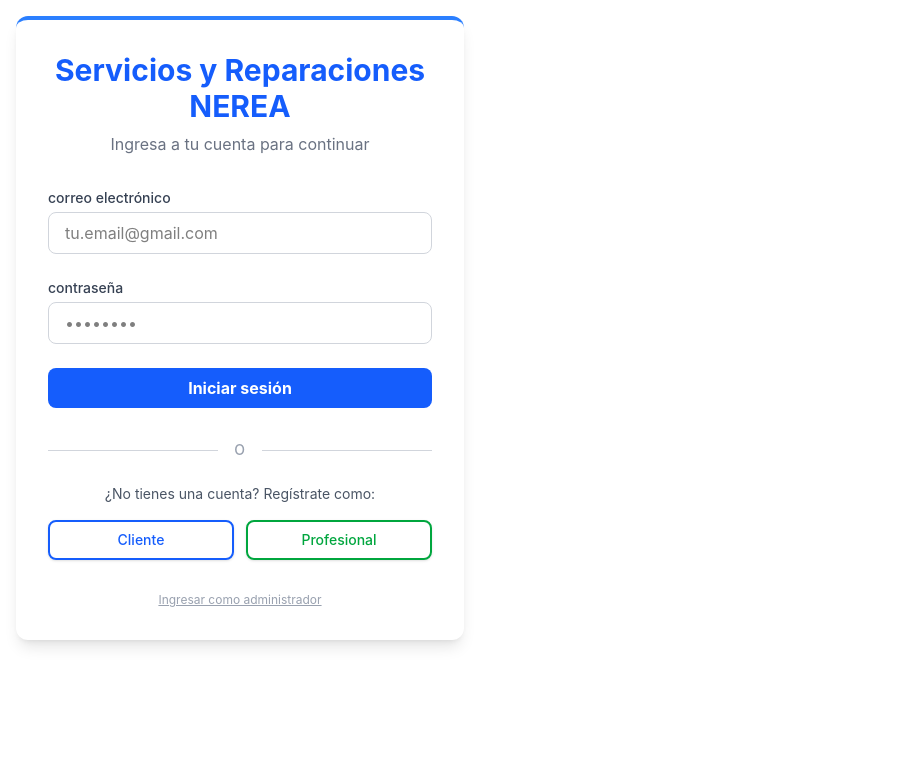
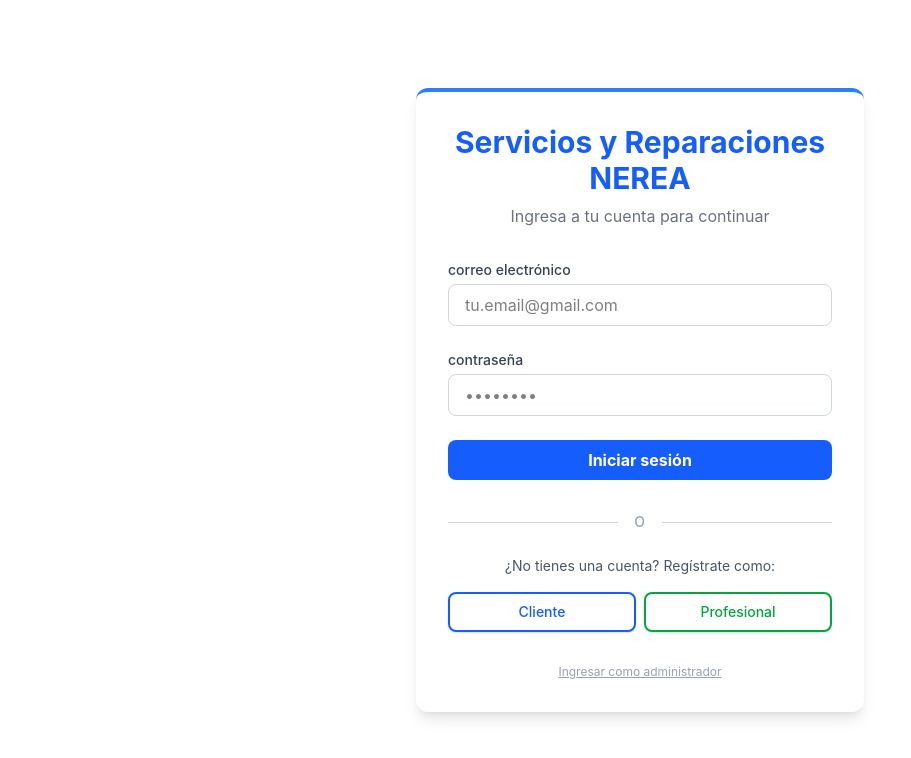
Before and after one commit to patotill/ServiciosNerea, a React (Vite) app: page / in a window 1280 px wide. Shown: the top 758 px of the page, without its empty margins (0-911 px from the left). Built offline with nearby package versions, Linux system fonts and the light colour scheme.

Commit message:
remplazo por components

```diff
--- a/package.json
+++ b/package.json
@@ -13,7 +13,6 @@
     "@types/react-dom": "^19.3.0",
     "@vitejs/plugin-react": "^6.1.2",
     "autoprefixer": "^10.6.1",
-    "postcss": "^8.5.29",
     "tailwindcss": "^4.3.3",
     "typescript": "^7.0.2",
     "vite": "^8.3.0"
--- a/src/app.tsx
+++ b/src/app.tsx
@@ -1,16 +1,18 @@
 import FormButton from "./components/buttons/formButton";
+import LinkButton from "./components/buttons/linkButton";
+import Card from "./components/containers/card";
+import Container from "./components/containers/container";
+import { Divider } from "./components/divider";
 import { FormInput } from "./components/inputs/formInput";
+import LinkText from "./components/text/linkText";
+import Text from "./components/text/Text";
+import Title from "./components/text/title";
 
 export function App() {
   return (
-    <div className="max-w-md w-full bg-white rounded-xl shadow-lg p-8 m-4 border-t-4 border-blue-500">
-      <div className="text-center mb-8">
-        <h1 className="text-3xl font-bold text-blue-600 mb-2">
-          Servicios y Reparaciones NEREA
-        </h1>
-        <p className="text-gray-500">Ingresa a tu cuenta para continuar</p>
-      </div>
-
+    <Container fullScreen direction="column">
+      <Card>
+        <Title text="Servicios y Reparaciones NEREA"></Title>
         <form id="login-form" className="space-y-6">
           <FormInput
             id="email"
@@ -30,43 +32,29 @@ export function App() {
           <FormButton color="blue" text="Iniciar sesión"></FormButton>
         </form>
 
-      <div className="mt-8 flex items-center justify-center space-x-4">
-        <span className="h-px w-full bg-gray-300"></span>
-        <span className="text-sm font-medium text-gray-400 uppercase tracking-wider">
-          O
-        </span>
-        <span className="h-px w-full bg-gray-300"></span>
-      </div>
+        <Divider></Divider>
 
         <div className="mt-6 text-center">
-        <p className="text-sm text-gray-600 mb-4">
-          ¿No tienes una cuenta? Regístrate como:
-        </p>
+          <Text>¿No tienes una cuenta? Regístrate como:</Text>
 
-        <div className="flex flex-col space-y-3 sm:flex-row sm:space-y-0 sm:space-x-3">
-          <a
-            href="/src/views/singUp/registro-cliente.html"
-            className="w-full flex justify-center items-center py-2 px-4 border-2 border-blue-600 rounded-lg shadow-sm text-sm font-medium text-blue-600 bg-transparent hover:bg-blue-50 transition-colors"
-          >
+          <Container direction="row">
+            <LinkButton href="/src/views/singUp/registro-cliente.html">
               Cliente
-          </a>
-          <a
+            </LinkButton>
+            <LinkButton
+              color="green"
               href="/src/views/singUp/registro-profesional.html"
-            className="w-full flex justify-center items-center py-2 px-4 border-2 border-green-600 rounded-lg shadow-sm text-sm font-medium text-green-600 bg-transparent hover:bg-green-50 transition-colors"
             >
               Profesional
-          </a>
+            </LinkButton>
+          </Container>
         </div>
+        <div className="mt-8 text-center">
+          <LinkText href="/src/profile/admin.html">
+            Ingresar como administrador
+          </LinkText>
         </div>
-
-      <div className="mt-8 text-center">
-        <a
-          href="/src/profile/admin.html"
-          className="text-xs text-gray-400 hover:text-gray-600 transition-colors underline"
-        >
-          Ingresar como administrador
-        </a>
-      </div>
-    </div>
+      </Card>
+    </Container>
   );
 }
--- a/src/components/buttons/formButton.tsx
+++ b/src/components/buttons/formButton.tsx
@@ -1,4 +1,4 @@
-import { AppColors } from "../../utils/colors";
+import AppColors from "../../utils/colors";
 
 type FormButtonProps = {
   color: keyof typeof AppColors;
--- /dev/null
+++ b/src/components/buttons/linkButton.tsx
@@ -0,0 +1,25 @@
+import AppColors from "../../utils/colors";
+
+interface LinkButtonProps {
+  href: string;
+  children?: React.ReactNode;
+  color?: keyof typeof AppColors;
+}
+
+export default function LinkButton({
+  href,
+  children,
+  color = "blue",
+}: LinkButtonProps) {
+  const defaultColor = AppColors[color];
+  return (
+    <a
+      href={href}
+      className={`w-full flex justify-center items-center py-2 px-4 border-2
+                ${defaultColor.border} rounded-lg shadow-sm text-sm font-medium ${defaultColor.text}
+                bg-transparent ${defaultColor.linkHover} transition-colors`}
+    >
+      {children}
+    </a>
+  );
+}
--- /dev/null
+++ b/src/components/containers/card.tsx
@@ -0,0 +1,7 @@
+export default function Card({ children }: React.PropsWithChildren) {
+  return (
+    <div className="max-w-md w-full bg-white rounded-xl shadow-lg p-8 m-4 border-t-4 border-blue-500">
+      {children}
+    </div>
+  );
+}
--- /dev/null
+++ b/src/components/containers/container.tsx
@@ -0,0 +1,22 @@
+interface ContainerProps extends React.PropsWithChildren {
+  direction?: "row" | "column";
+  fullScreen?: boolean;
+  gap?: string;
+}
+
+export default function Container({
+  direction,
+  fullScreen,
+  gap,
+  children,
+}: ContainerProps) {
+  const center =
+    direction === "column" ? "items-center justify-center" : "items-center";
+  return (
+    <div
+      className={`${fullScreen && "h-screen"} ${gap || "gap-2"} flex ${"flex" + direction} ${center}`}
+    >
+      {children}
+    </div>
+  );
+}
--- /dev/null
+++ b/src/components/divider.tsx
@@ -0,0 +1,11 @@
+export function Divider() {
+  return (
+    <div className="mt-8 flex items-center justify-center space-x-4">
+      <span className="h-px w-full bg-gray-300"></span>
+      <span className="text-sm font-medium text-gray-400 uppercase tracking-wider">
+        O
+      </span>
+      <span className="h-px w-full bg-gray-300"></span>
+    </div>
+  );
+}
--- /dev/null
+++ b/src/components/text/Text.tsx
@@ -0,0 +1,3 @@
+export default function Text({ children }: { children: React.ReactNode }) {
+  return <p className="text-sm text-gray-600 mb-4">{children}</p>;
+}
--- /dev/null
+++ b/src/components/text/linkText.tsx
@@ -0,0 +1,15 @@
+interface LinkTextProps {
+  href: string;
+  children: React.ReactNode;
+}
+
+export default function LinkText({ children, href }: LinkTextProps) {
+  return (
+    <a
+      href="href"
+      className="text-xs text-gray-400 hover:text-gray-600 transition-colors underline"
+    >
+      {children}
+    </a>
+  );
+}
--- /dev/null
+++ b/src/components/text/title.tsx
@@ -0,0 +1,8 @@
+export default function Title({ text }: { text: string }) {
+  return (
+    <div className="text-center mb-8">
+      <h1 className="text-3xl font-bold text-blue-600 mb-2">{text}</h1>
+      <p className="text-gray-500">Ingresa a tu cuenta para continuar</p>
+    </div>
+  );
+}
--- a/src/utils/colors.ts
+++ b/src/utils/colors.ts
@@ -1,18 +1,32 @@
-export const AppColors = {
+const AppColors = {
   blue: {
     bg: "bg-blue-600",
     hover: "hover:bg-blue-700",
+    border: "border-blue-600",
+    linkHover: "hover:bg-blue-50",
+    text: "text-blue-600",
   },
   red: {
     bg: "bg-red-600",
     hover: "hover:bg-red-700",
+    border: "border-red-600",
+    linkHover: "hover:bg-red-50",
+    text: "text-red-600",
   },
   black: {
     bg: "bg-black",
     hover: "hover:bg-gray-800",
+    border: "border-black-600",
+    linkHover: "hover:bg-black-50",
+    text: "text-black-600",
   },
   green: {
     bg: "bg-green-600",
     hover: "hover:bg-green-700",
+    border: "border-green-600",
+    linkHover: "hover:bg-green-50",
+    text: "text-green-600",
   },
 } as const;
+
+export default AppColors;
--- a/tsconfig.json
+++ b/tsconfig.json
@@ -6,7 +6,7 @@
     "lib": ["ES2020", "DOM", "DOM.Iterable"],
     "skipLibCheck": true,
     "moduleResolution": "Bundler",
-    "allowImportingTsExtensions": false,
+    "allowImportingTsExtensions": true,
     "resolveJsonModule": true,
     "isolatedModules": true,
     "noEmit": true,
```
Also changed, not shown: 1 other file (tests, documents, lock files or other folders). Lines whose indentation alone changed are shown as unchanged.
